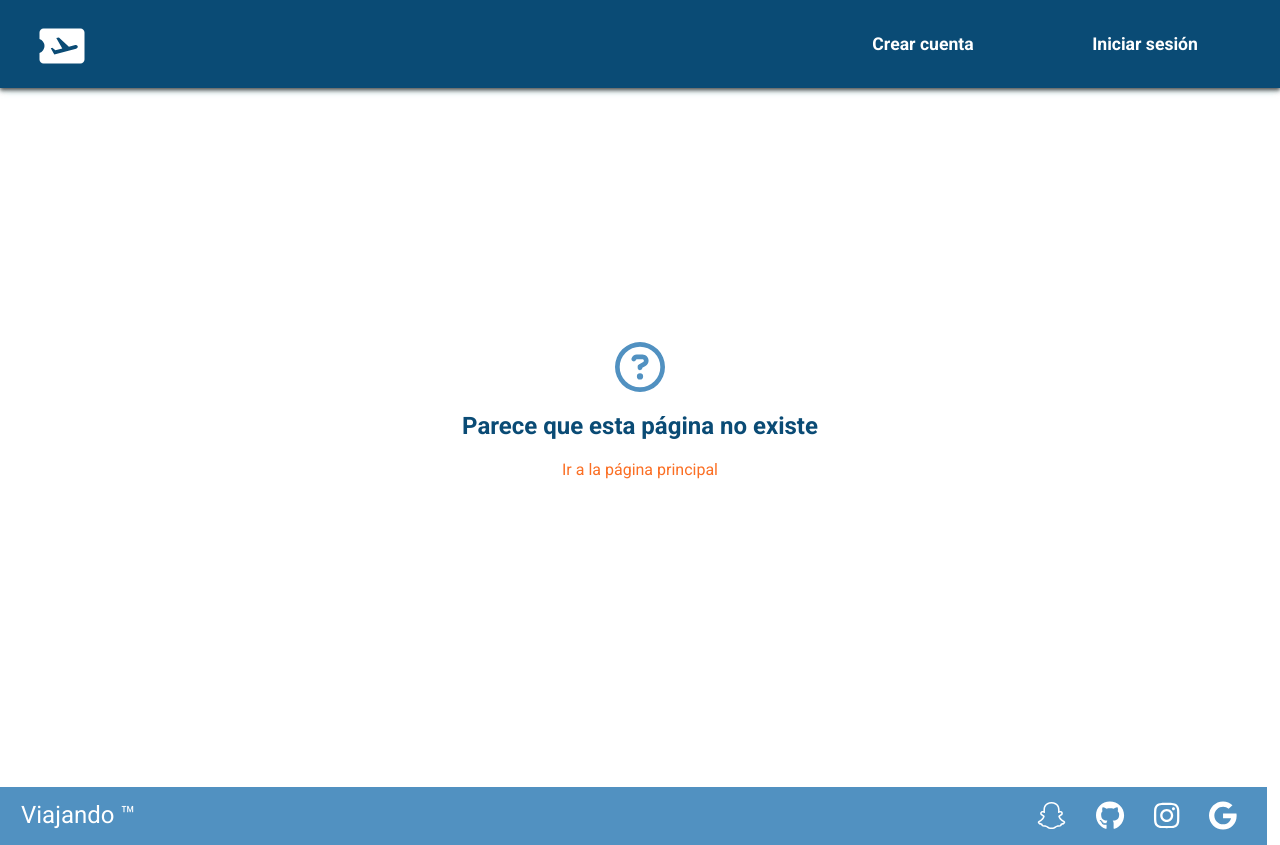
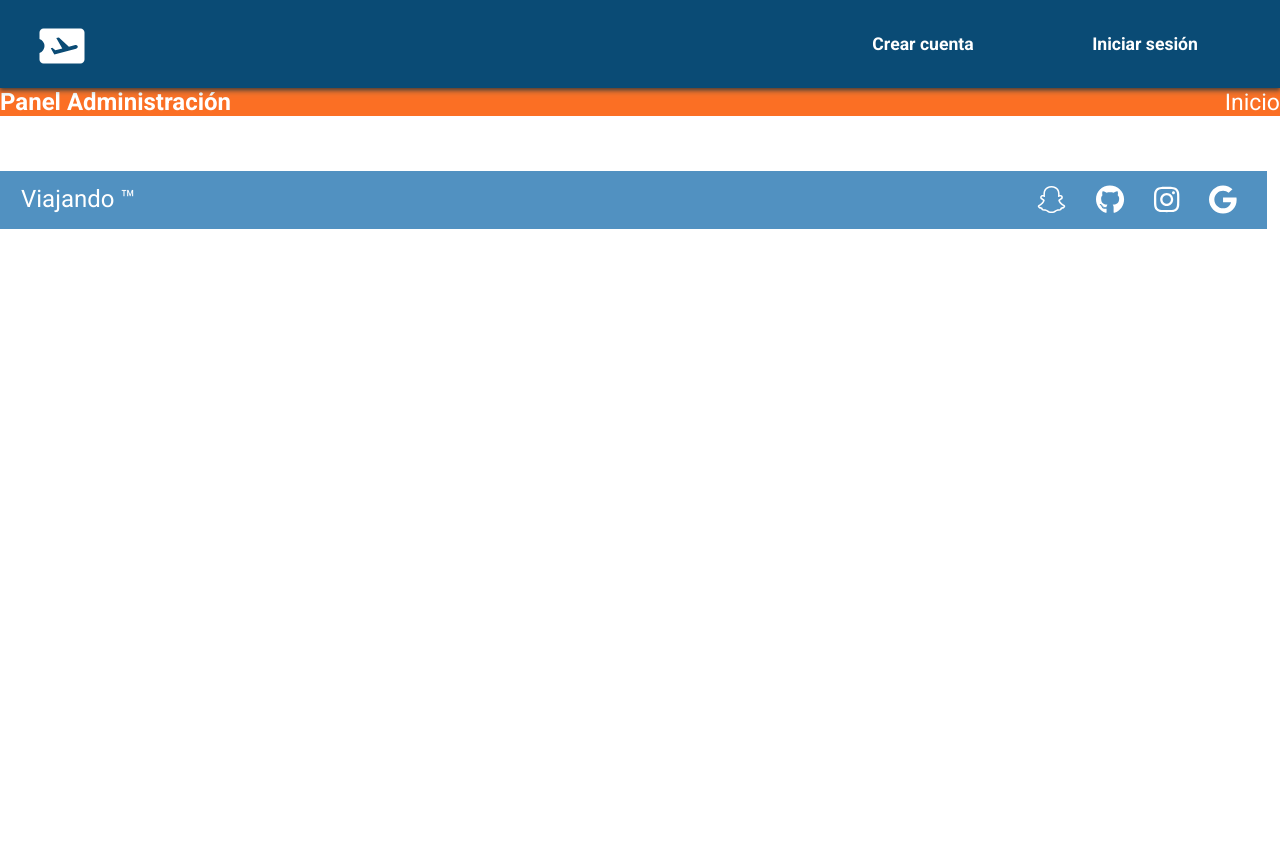
Before and after one commit to DanielRizzu/IntegradorCTD, a React (Vite) app in the folder Nuevo Front en Vite/Integrador/: page /superuser in a window 1280 px wide. After the commit the page ends 800 px from the top, so only its background shows below. Built offline with nearby package versions, Linux system fonts and the light colour scheme; the HTML template or start-up script is replaced by a standard one.

Commit message:
creando panel super admin

```diff
--- a/Nuevo Front en Vite/Integrador/src/App.jsx
+++ b/Nuevo Front en Vite/Integrador/src/App.jsx
@@ -14,6 +14,7 @@ import BookingSucces from './components/BookingSuccess/BookingSucces';
 import NotFound from './pages/NotFound/NotFound';
 import Administration from './pages/Administration/Administration';
 import NewProductSuccessful from './components/NewProductSuccessful/NewProductSuccessful';
+import { SuperAdministration } from './pages/Administration/SuperAdministration';
 
 function App() {
   return (
@@ -36,6 +37,7 @@ function App() {
               <Route path="/product/:id/booking" element={<ProductBooking />} />
               <Route path="/booking/success" element={<BookingSucces />} />
               <Route path="/administration" element={<Administration />} />
+              <Route path="/superuser" element={<SuperAdministration />} />
               <Route
                 path="/successful-new-product"
                 element={<NewProductSuccessful />}
--- a/Nuevo Front en Vite/Integrador/src/components/Header/Avatar/Avatar.jsx
+++ b/Nuevo Front en Vite/Integrador/src/components/Header/Avatar/Avatar.jsx
@@ -16,7 +16,7 @@ const Avatar = () => {
         <div className={style.containerRole}>
           <Link to="/administration" className={style.textRole}>
             Panel Admin
-          </Link>{' '}
+          </Link>
           <span className={style.lineVertical}></span>
         </div>
       )}
@@ -24,7 +24,7 @@ const Avatar = () => {
         <div className={style.containerRole}>
           <Link to="/superuser" className={style.textRole}>
             Panel Super usuario
-          </Link>{' '}
+          </Link>
           <span className={style.lineVertical}></span>
         </div>
       )}
--- /dev/null
+++ b/Nuevo Front en Vite/Integrador/src/pages/Administration/SuperAdministration.jsx
@@ -0,0 +1,8 @@
+import React from 'react'
+import SecondaryHeader from '../../components/SecondaryHeader/SecondaryHeader'
+
+export const SuperAdministration = () => {
+  return (
+    <SecondaryHeader />
+  )
+}
```
